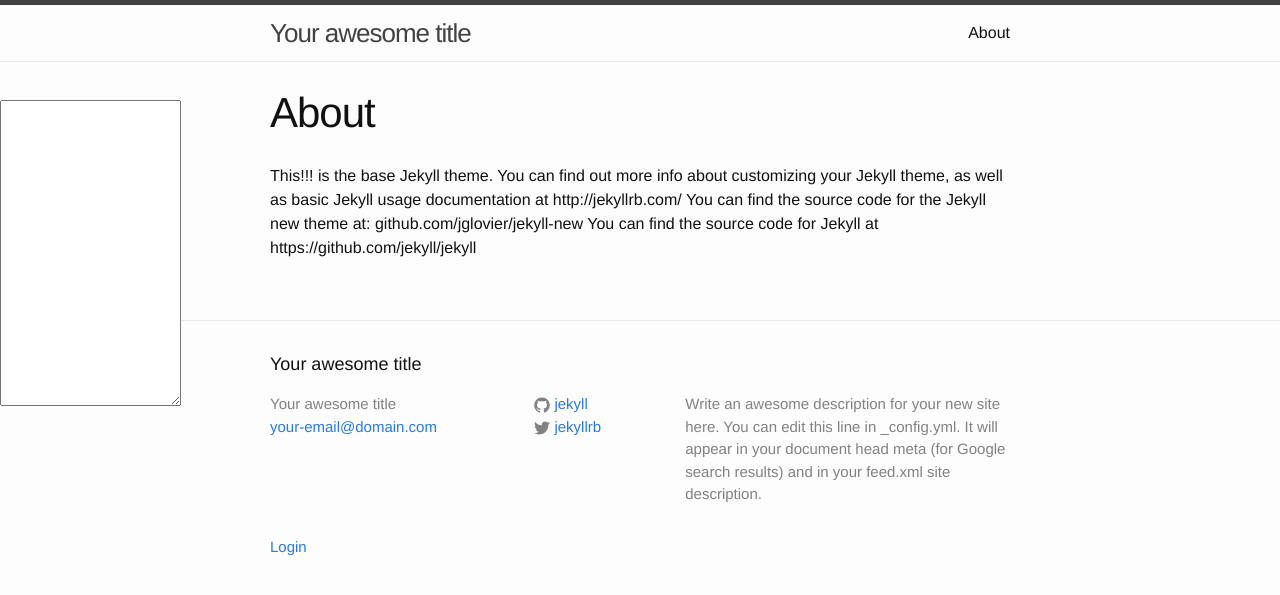
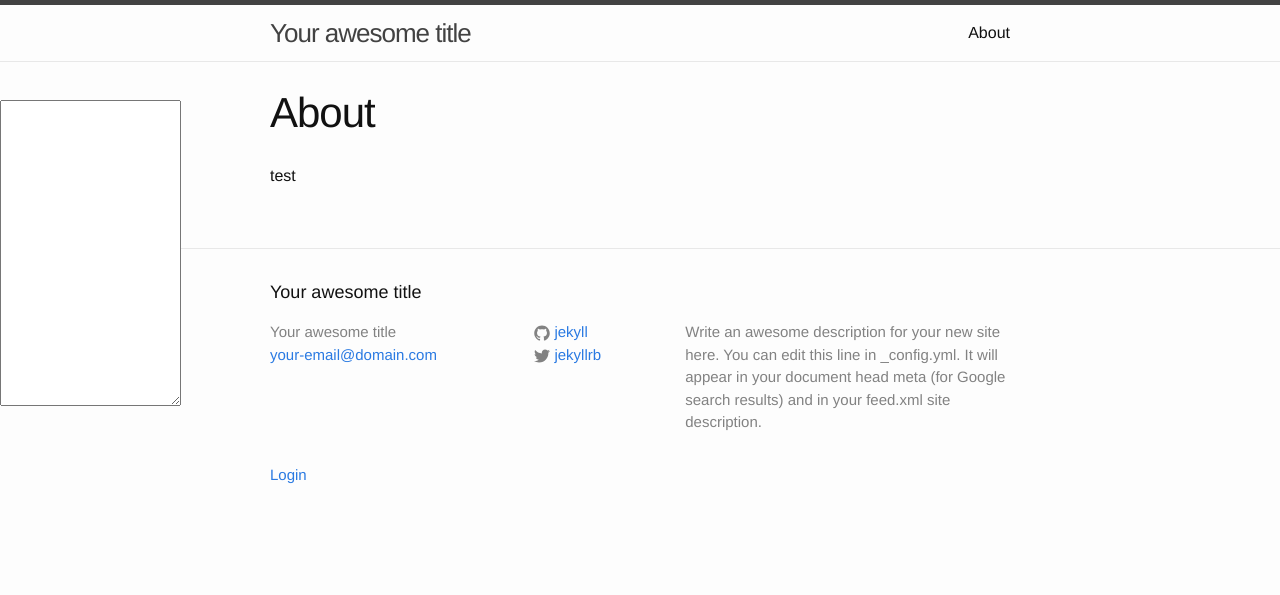
Before and after one commit to masonforest/windows98, a Jekyll site: the page built from about.html, in a window 1280 px wide. Shown: the top 595 px of the page. Built offline with Jekyll 4.4.1, drawn with Linux system fonts in a browser that asks for light colours; nearby versions of some CDN libraries.

Commit message:
Windows 98 - Update

```diff
--- a/about.html
+++ b/about.html
@@ -3,9 +3,4 @@
 title: About
 permalink: /about/
 ---
-
-    This!!! is the base Jekyll theme. You can find out more info about customizing your Jekyll theme, as well as basic Jekyll usage documentation at http://jekyllrb.com/
-
-You can find the source code for the Jekyll new theme at: github.com/jglovier/jekyll-new
-
-You can find the source code for Jekyll at https://github.com/jekyll/jekyll
+test
```
